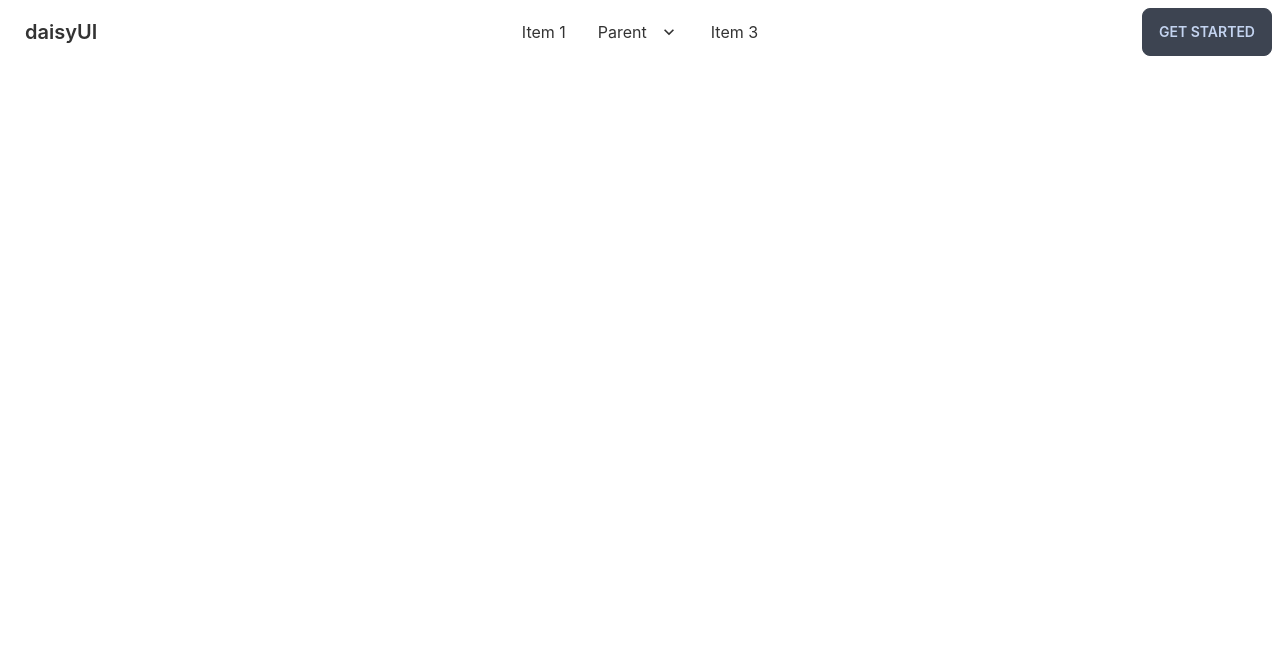
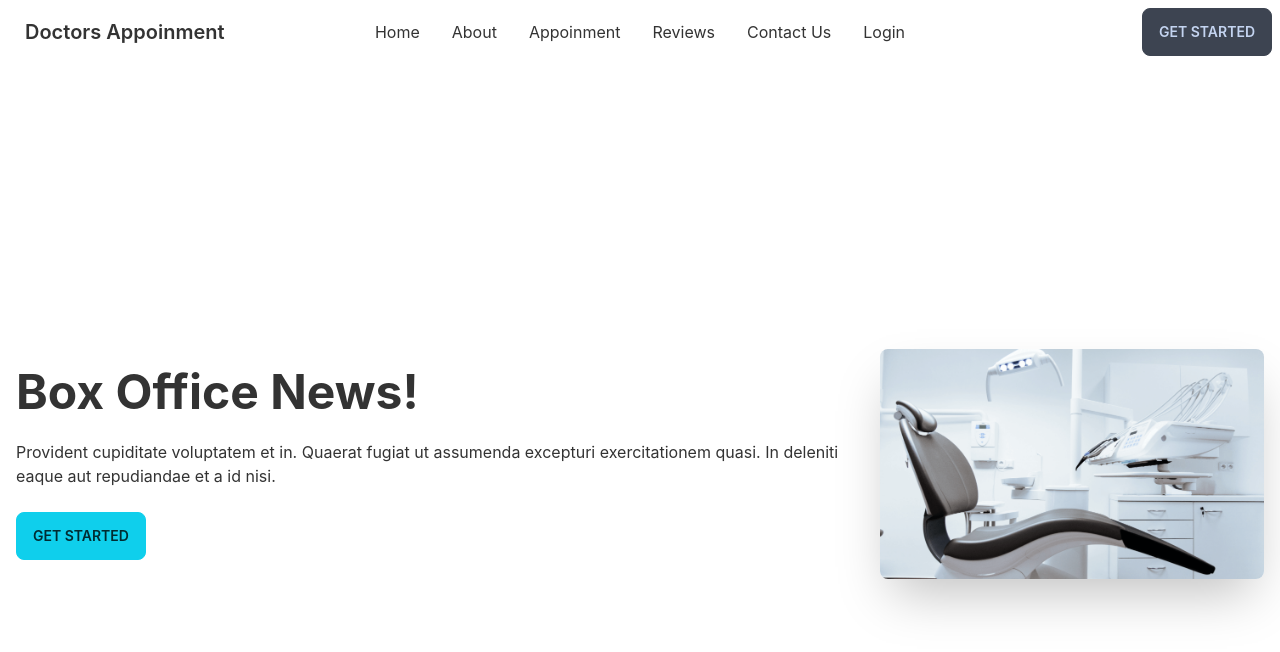
Before and after one commit to IamRidoyRoy/doctors-appointment-client, a React (Create React App) app: page / in a window 1280 px wide. Shown: the top 652 px of the page. Built offline with nearby package versions, Linux system fonts and the light colour scheme.

Commit message:
Add hero section and modify menubar

```diff
--- a/src/App.js
+++ b/src/App.js
@@ -1,6 +1,11 @@
 import { Route, Routes } from 'react-router-dom';
 import './App.css';
+import About from './components/Pages/About/About';
+import Appointment from './components/Pages/Appointment/Appointment';
+import ContactUs from './components/Pages/ContactUs/ContactUs';
 import Home from './components/Pages/Home/Home';
+import Login from './components/Pages/Login/Login';
+import Reviews from './components/Pages/Reviews/Reviews';
 import Navbar from './components/Pages/Shared/Navbar';
 
 function App() {
@@ -10,6 +15,11 @@ function App() {
       <Routes>
         <Route path='/' element={<Home></Home>} ></Route>
         <Route path='/home' element={<Home></Home>} ></Route>
+        <Route path='/about' element={<About></About>}></Route>
+        <Route path='/appointment' element={<Appointment></Appointment>} ></Route>
+        <Route path='/reviews' element={<Reviews></Reviews>} ></Route>
+        <Route path='/contactus' element={<ContactUs></ContactUs>} ></Route>
+        <Route path='/login' element={<Login></Login>} ></Route>
       </Routes>
     </div>
   );
--- /dev/null
+++ b/src/components/Pages/About/About.js
@@ -0,0 +1,11 @@
+import React from 'react';
+
+const About = () => {
+    return (
+        <div>
+            <h2>This is from about page</h2>
+        </div>
+    );
+};
+
+export default About;
--- /dev/null
+++ b/src/components/Pages/Appointment/Appointment.js
@@ -0,0 +1,11 @@
+import React from 'react';
+
+const Appointment = () => {
+    return (
+        <div>
+            Appointment
+        </div>
+    );
+};
+
+export default Appointment;
--- /dev/null
+++ b/src/components/Pages/ContactUs/ContactUs.js
@@ -0,0 +1,11 @@
+import React from 'react';
+
+const ContactUs = () => {
+    return (
+        <div>
+            ContactUs
+        </div>
+    );
+};
+
+export default ContactUs;
--- /dev/null
+++ b/src/components/Pages/Home/Banner.js
@@ -0,0 +1,18 @@
+import React from 'react';
+import chair from '../../../assets/images/chair.png'
+const Banner = () => {
+    return (
+        <div class="hero min-h-screen ">
+            <div class="hero-content flex-col lg:flex-row-reverse">
+                <img src={chair} class="max-w-sm rounded-lg shadow-2xl" />
+                <div>
+                    <h1 class="text-5xl font-bold">Box Office News!</h1>
+                    <p class="py-6">Provident cupiditate voluptatem et in. Quaerat fugiat ut assumenda excepturi exercitationem quasi. In deleniti eaque aut repudiandae et a id nisi.</p>
+                    <button class="btn btn-primary">Get Started</button>
+                </div>
+            </div>
+        </div>
+    );
+};
+
+export default Banner;
--- a/src/components/Pages/Home/Home.js
+++ b/src/components/Pages/Home/Home.js
@@ -1,9 +1,10 @@
 import React from 'react';
+import Banner from './Banner';
 
 const Home = () => {
     return (
         <div>
-
+            <Banner></Banner>
         </div>
     );
 };
--- /dev/null
+++ b/src/components/Pages/Login/Login.js
@@ -0,0 +1,11 @@
+import React from 'react';
+
+const Login = () => {
+    return (
+        <div>
+            Login
+        </div>
+    );
+};
+
+export default Login;
--- /dev/null
+++ b/src/components/Pages/Reviews/Reviews.js
@@ -0,0 +1,11 @@
+import React from 'react';
+
+const Reviews = () => {
+    return (
+        <div>
+            Reviews
+        </div>
+    );
+};
+
+export default Reviews;
--- a/src/components/Pages/Shared/Navbar.js
+++ b/src/components/Pages/Shared/Navbar.js
@@ -1,6 +1,15 @@
 import React from 'react';
+import { Link } from 'react-router-dom';
 
 const Navbar = () => {
+    const menuItem = <>
+        <li><Link to='/'>Home</Link></li>
+        <li><Link to='/about'>About</Link></li>
+        <li><Link to='/appointment'>Appoinment</Link></li>
+        <li><Link to='/reviews'>Reviews</Link></li>
+        <li><Link to='/contactus'>Contact Us</Link></li>
+        <li><Link to='/login'>Login</Link></li>
+    </>
     return (
         <div>
             <div class="navbar bg-base-100">
@@ -10,36 +19,14 @@ const Navbar = () => {
                             <svg xmlns="http://www.w3.org/2000/svg" class="h-5 w-5" fill="none" viewBox="0 0 24 24" stroke="currentColor"><path stroke-linecap="round" stroke-linejoin="round" stroke-width="2" d="M4 6h16M4 12h8m-8 6h16" /></svg>
                         </label>
                         <ul tabindex="0" class="menu menu-compact dropdown-content mt-3 p-2 shadow bg-base-100 rounded-box w-52">
-                            <li><a>Item 1</a></li>
-                            <li tabindex="0">
-                                <a class="justify-between">
-                                    Parent
-                                    <svg class="fill-current" xmlns="http://www.w3.org/2000/svg" width="24" height="24" viewBox="0 0 24 24"><path d="M8.59,16.58L13.17,12L8.59,7.41L10,6L16,12L10,18L8.59,16.58Z" /></svg>
-                                </a>
-                                <ul class="p-2">
-                                    <li><a>Submenu 1</a></li>
-                                    <li><a>Submenu 2</a></li>
-                                </ul>
-                            </li>
-                            <li><a>Item 3</a></li>
+                            {menuItem}
                         </ul>
                     </div>
-                    <a class="btn btn-ghost normal-case text-xl">daisyUI</a>
+                    <a class="btn btn-ghost normal-case text-xl">Doctors Appoinment</a>
                 </div>
                 <div class="navbar-center hidden lg:flex">
                     <ul class="menu menu-horizontal p-0">
-                        <li><a>Item 1</a></li>
-                        <li tabindex="0">
-                            <a>
-                                Parent
-                                <svg class="fill-current" xmlns="http://www.w3.org/2000/svg" width="20" height="20" viewBox="0 0 24 24"><path d="M7.41,8.58L12,13.17L16.59,8.58L18,10L12,16L6,10L7.41,8.58Z" /></svg>
-                            </a>
-                            <ul class="p-2">
-                                <li><a>Submenu 1</a></li>
-                                <li><a>Submenu 2</a></li>
-                            </ul>
-                        </li>
-                        <li><a>Item 3</a></li>
+                        {menuItem}
                     </ul>
                 </div>
                 <div class="navbar-end">
```
